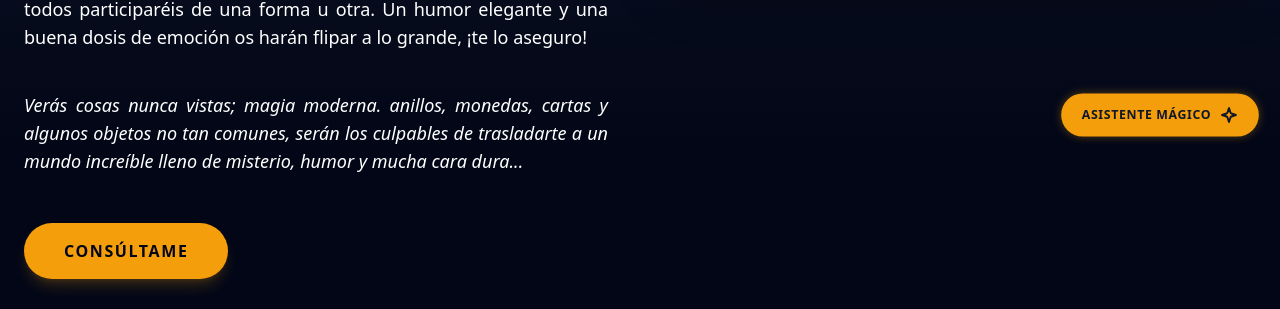
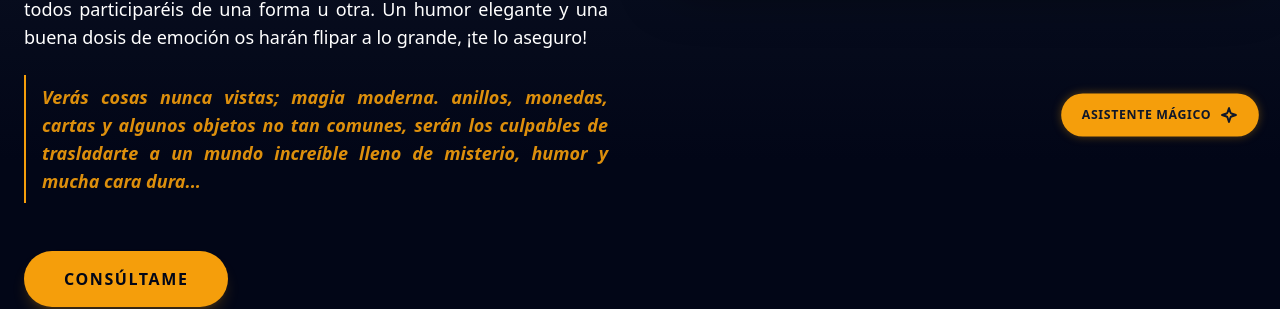
Before and after one commit to angelruuiz/WebAngelRuizWorld, a Next.js app: page /particulares/eventos in a window 1280 px wide. Shown: the part 640-949 px from the top of the page. Built offline with nearby package versions, Linux system fonts and the light colour scheme.

Commit message:
style: unified highlight paragraph style in eventos page

```diff
--- a/app/particulares/eventos/page.jsx
+++ b/app/particulares/eventos/page.jsx
@@ -33,7 +33,7 @@ export default function EventosDetailPage() {
 
                             <p>Disfrutarás de un show familiar-adulto en el que prácticamente todos participaréis de una forma u otra. Un humor elegante y una buena dosis de emoción os harán flipar a lo grande, ¡te lo aseguro!</p>
 
-                            <p className="text-white italic pt-4">Verás cosas nunca vistas; magia moderna. anillos, monedas, cartas y algunos objetos no tan comunes, serán los culpables de trasladarte a un mundo increíble lleno de misterio, humor y mucha cara dura...</p>
+                            <p className="italic text-amber-500/90 font-bold border-l-2 border-amber-500 pl-4 py-2 mt-4">Verás cosas nunca vistas; magia moderna. anillos, monedas, cartas y algunos objetos no tan comunes, serán los culpables de trasladarte a un mundo increíble lleno de misterio, humor y mucha cara dura...</p>
                         </div>
 
                         <div className="mt-12 flex justify-start">
```
